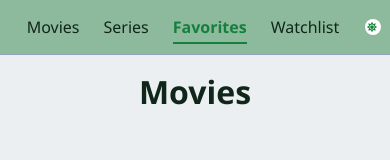
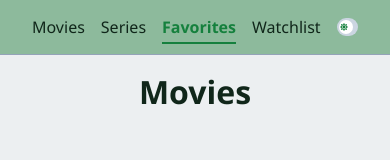
Before and after one commit to keysos/Movie-App, a React (Vite) app: page /favorites in a window 390 px wide. Shown: the top 160 px of the page. Built offline with nearby package versions, Linux system fonts and the light colour scheme.

Commit message:
fix: media type not being passed to modal in favorites and watchlist page

```diff
--- a/src/components/MediaModal.jsx
+++ b/src/components/MediaModal.jsx
@@ -5,7 +5,7 @@ import { useFavorites } from '../context/FavoritesContext';
 import { useWatchlist } from '../context/WatchlistContext';
 import { FaPlus, FaCheck } from "react-icons/fa";
 import { IoClose } from "react-icons/io5";
-import { FaHeart, FaRegHeart, FaRegEye} from "react-icons/fa";
+import { FaHeart, FaRegHeart, FaRegEye } from "react-icons/fa";
 import { useNavigate } from "react-router-dom";
 
 
@@ -99,7 +99,9 @@ const MediaModal = ({ media, onClose, mediaType }) => {
                 <div className="modal-header">
 
                     <h2 id="movie-modal-title">
-                        {details.title ?? details.name} ({details.release_date?.slice(0, 4) ?? details.first_air_date.slice(0, 4)})
+                        {details.title ?? details.name} (
+                        {details.release_date?.slice(0, 4) ?? details.first_air_date?.slice(0, 4)}
+                        )
                     </h2>
 
 
@@ -216,11 +218,11 @@ const MediaModal = ({ media, onClose, mediaType }) => {
                                 </div>
 
                                 <div className="popularity">
-                                    Popularity: {details.popularity.toFixed(2)}
+                                    Popularity: {details.popularity?.toFixed(2) ?? 0}
                                 </div>
 
                                 <div className="score">
-                                    Rating: {details.vote_average.toFixed(1) ?? 0} ⭐
+                                    Rating: {details.vote_average?.toFixed(1) ?? 0} ⭐
                                 </div>
 
                                 <a
--- a/src/pages/Favorites.jsx
+++ b/src/pages/Favorites.jsx
@@ -38,7 +38,7 @@ const Favorites = () => {
                 }}
             />
 
-            {selectedMedia && <MediaModal media={selectedMedia} onClose={() => setSelectedMedia(null)} />}
+            {selectedMedia && <MediaModal media={selectedMedia} onClose={() => setSelectedMedia(null)} mediaType={selectedMedia.title ? "movie" : "tv"}/>}
         </>
     )
 }
--- a/src/pages/Watchlist.jsx
+++ b/src/pages/Watchlist.jsx
@@ -30,7 +30,7 @@ const Watchlist = () => {
 
             />
 
-            {selectedMedia && <MediaModal media={selectedMedia} onClose={() => setSelectedMedia(null)} />}
+            {selectedMedia && <MediaModal media={selectedMedia} onClose={() => setSelectedMedia(null)} mediaType={selectedMedia.title ? "movie" : "tv"}/>}
         </>
     )
 }
--- a/src/styles/components/movie-modal.css
+++ b/src/styles/components/movie-modal.css
@@ -340,7 +340,7 @@
   }
 
   .modal-actions {
-    flex-direction: row;
+    flex-direction: column;
     gap: 8px;
   }
 
--- a/src/styles/components/navbar.css
+++ b/src/styles/components/navbar.css
@@ -66,6 +66,6 @@
 @media (max-width: 480px) {
 
     .navbar {
-        gap: 1.5rem;
+        gap: 1rem;
     }
 }
--- a/src/styles/components/theme-switcher.css
+++ b/src/styles/components/theme-switcher.css
@@ -78,3 +78,35 @@ input:checked + .slider .icon {
     transform: translate(20px, -50%);
     color: var(--toggle-icon);
 }
+
+@media (max-width: 480px) {
+    .theme-switch {
+        width: 34px;
+        height: 18px;
+    }
+
+    .slider {
+        border-radius: 18px;
+    }
+
+    .slider::before {
+        width: 14px;
+        height: 14px;
+
+        left: 2px;
+        bottom: 2px;
+    }
+
+    input:checked + .slider::before {
+        transform: translateX(16px);
+    }
+
+    .icon {
+        left: 3px;
+        font-size: 8px;
+    }
+
+    input:checked + .slider .icon {
+        transform: translate(16px, -50%);
+    }
+}
```
